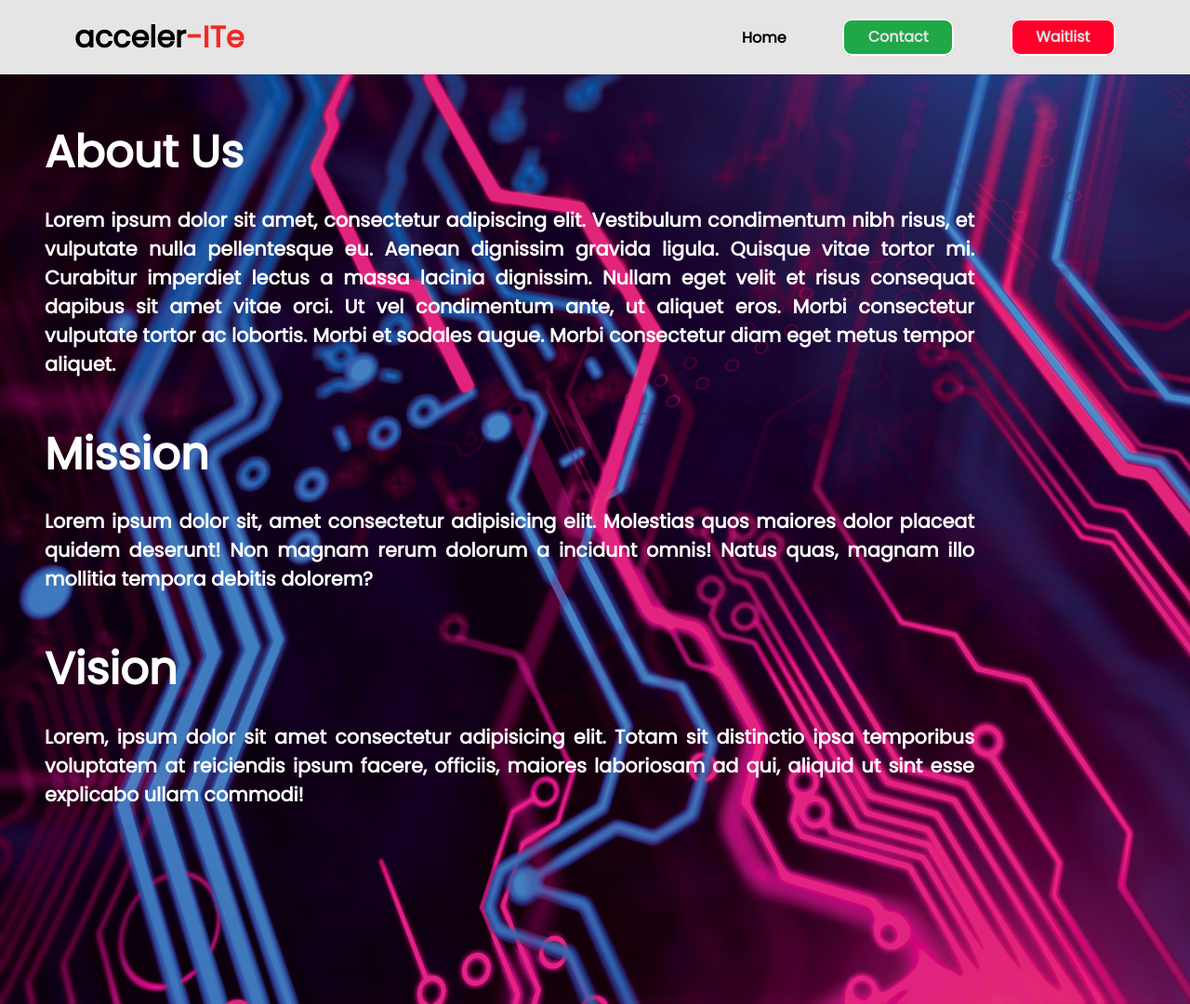
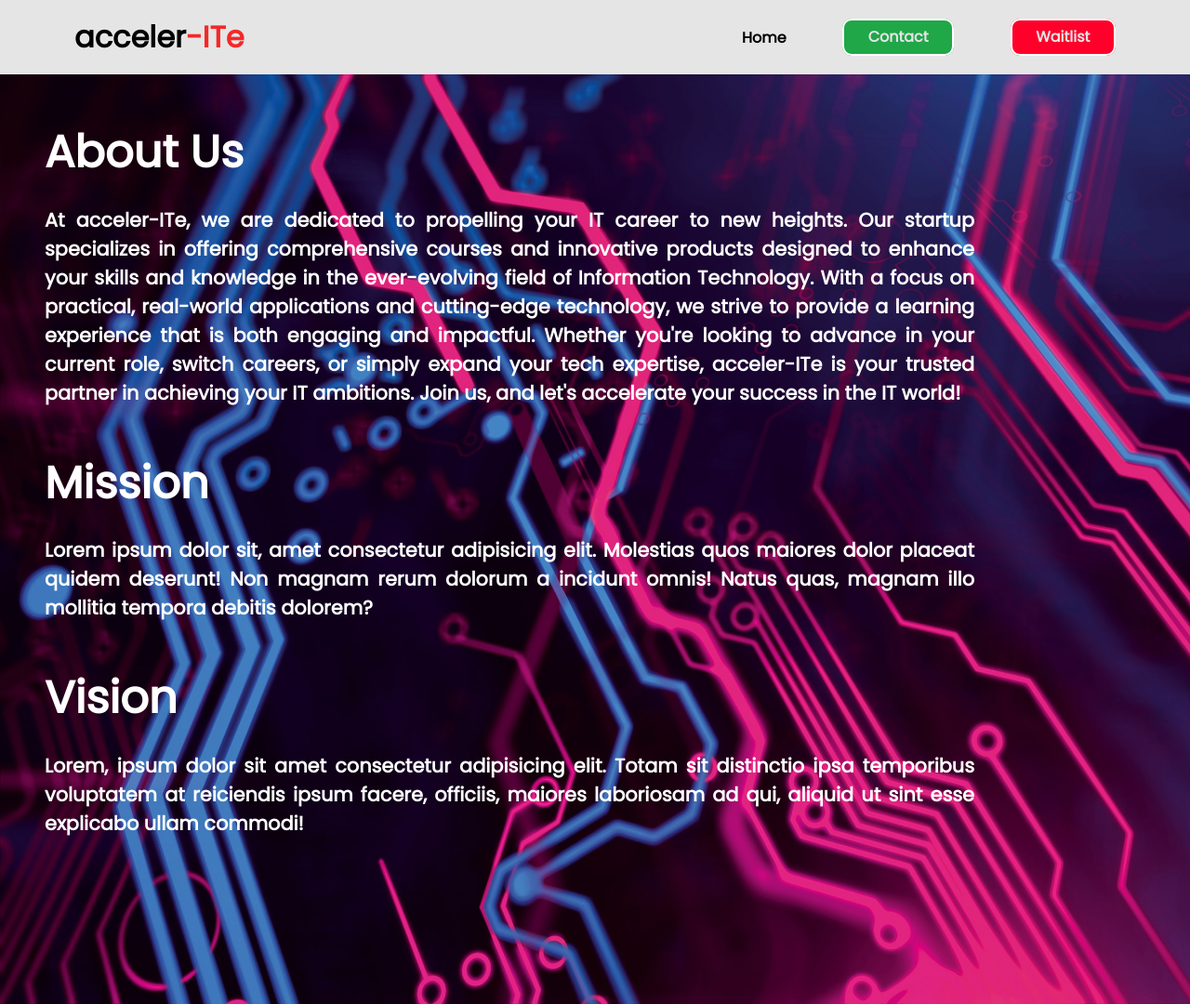
Before and after one commit to Mittens6210-1/exun-webdev-round1-task2-by-gauransh-saini-10-L, a plain HTML site: page index.html in a window 1280 px wide. Shown: the whole page at 93% size. Drawn offline with Linux system fonts and the light colour scheme.

Commit message:
Update index.html

```diff
--- a/index.html
+++ b/index.html
@@ -21,7 +21,7 @@
         <main>
             <div>About Us</div>
             <p>
-                Lorem ipsum dolor sit amet, consectetur adipiscing elit. Vestibulum condimentum nibh risus, et vulputate nulla pellentesque eu. Aenean dignissim gravida ligula. Quisque vitae tortor mi. Curabitur imperdiet lectus a massa lacinia dignissim. Nullam eget velit et risus consequat dapibus sit amet vitae orci. Ut vel condimentum ante, ut aliquet eros. Morbi consectetur vulputate tortor ac lobortis. Morbi et sodales augue. Morbi consectetur diam eget metus tempor aliquet.
+                At acceler-ITe, we are dedicated to propelling your IT career to new heights. Our startup specializes in offering comprehensive courses and innovative products designed to enhance your skills and knowledge in the ever-evolving field of Information Technology. With a focus on practical, real-world applications and cutting-edge technology, we strive to provide a learning experience that is both engaging and impactful. Whether you're looking to advance in your current role, switch careers, or simply expand your tech expertise, acceler-ITe is your trusted partner in achieving your IT ambitions. Join us, and let's accelerate your success in the IT world!
             </p>
             <br>
             <div>Mission</div>
```
